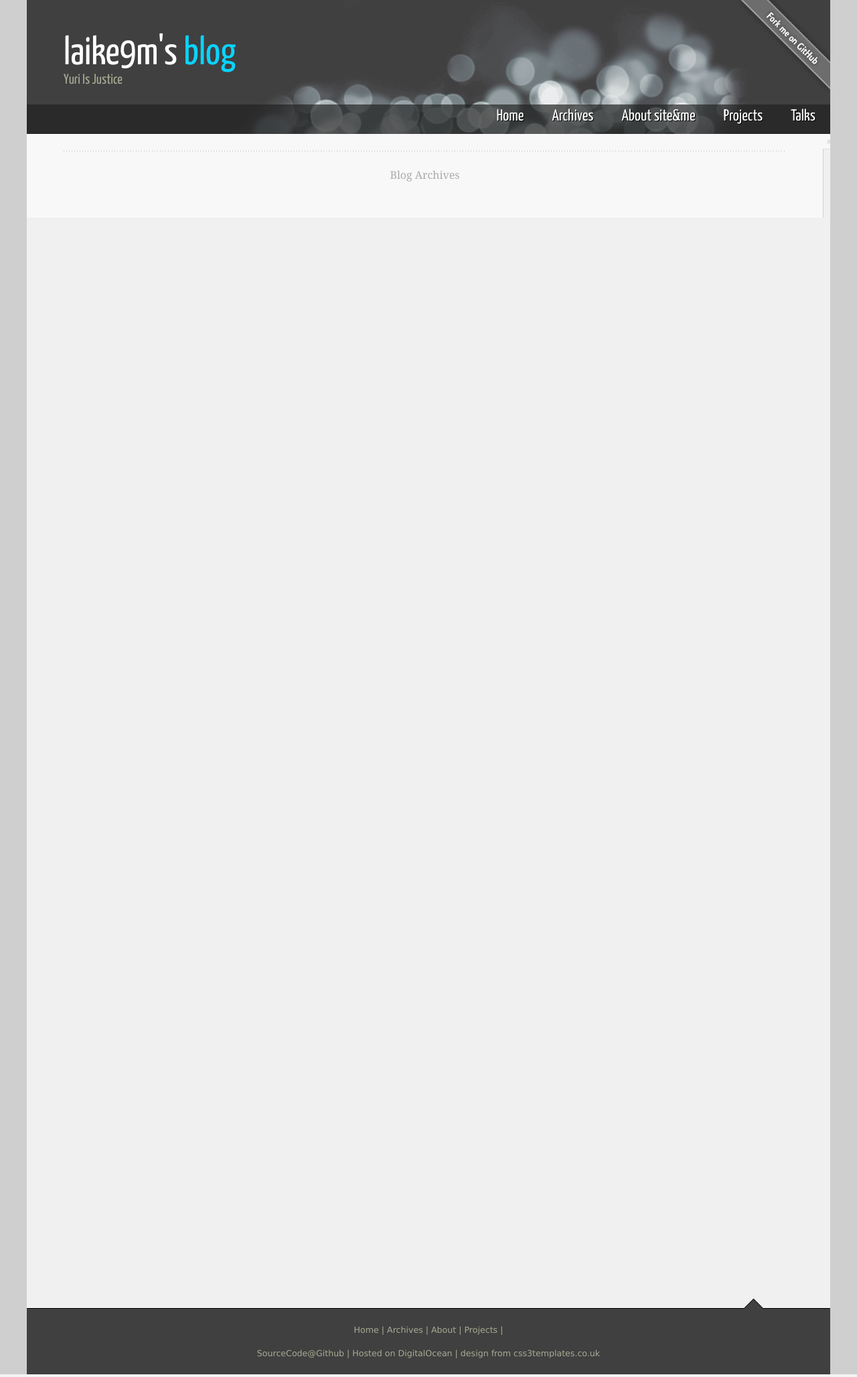
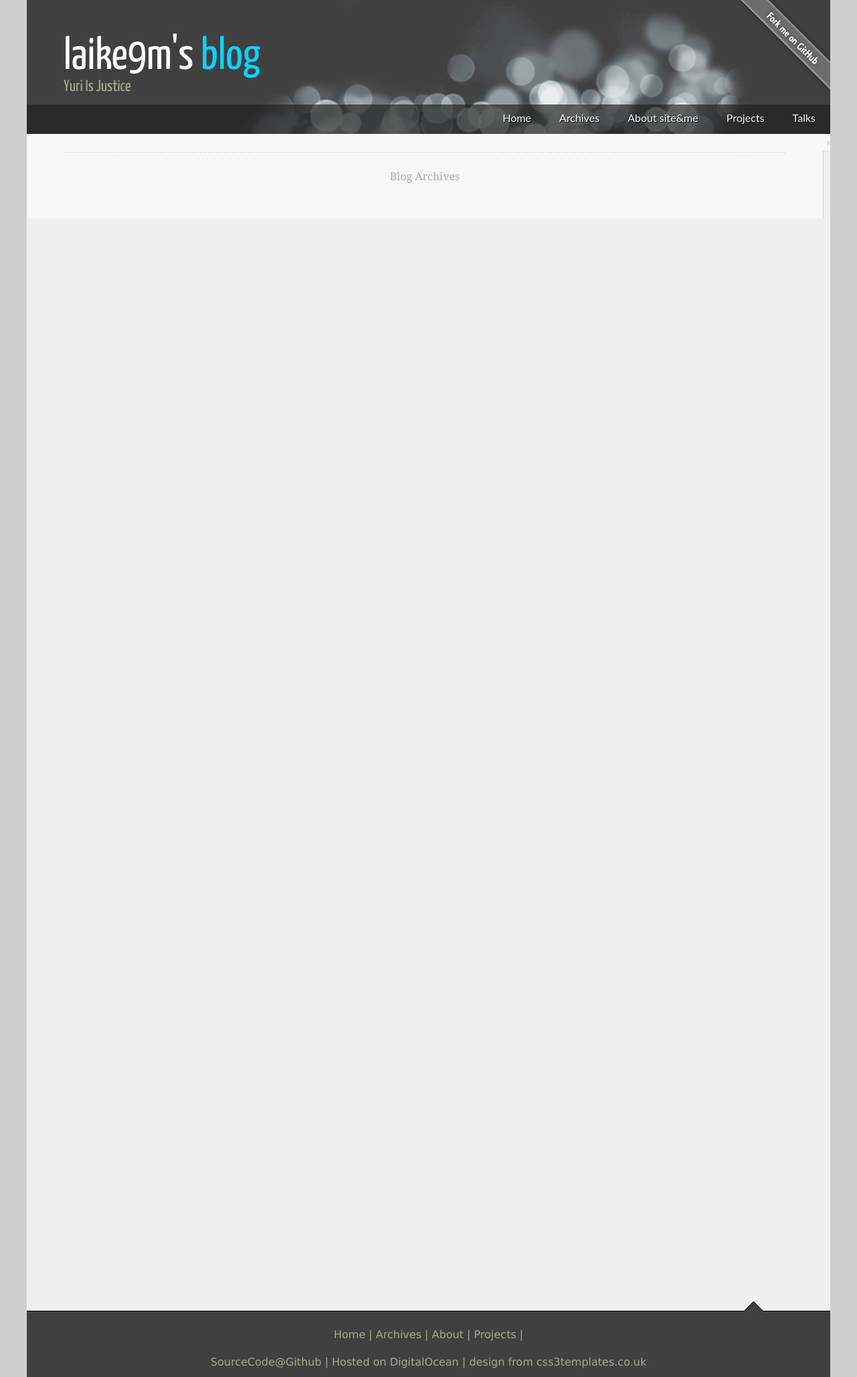
Before and after one commit to laike9m/My_Blog, a Django app: page / in a window 1280 px wide. Shown: the whole page at 67% size. Run offline with Django 3.2, Linux system fonts and the light colour scheme; data that the repository does not hold is empty; some libraries are stand-ins or nearby versions; some web fonts are replaced; grey boxes are pictures that could not be loaded.

Commit message:
Use rem instead of fixed font

```diff
--- a/css3two_blog/static/css3two_blog/css/article.css
+++ b/css3two_blog/static/css3two_blog/css/article.css
@@ -51,7 +51,6 @@ header {
 
 div.pagination {
   text-align: center;
-  font-size: 0.95em;
   position: relative;
   background: url("../images/title_bg.png") top left repeat-x;
   padding-top: 1.5em;
--- a/css3two_blog/static/css3two_blog/css/gfm.css
+++ b/css3two_blog/static/css3two_blog/css/gfm.css
@@ -1,7 +1,7 @@
 body {
   font-family: "Georgia", "冬青黑体简体中文", "Microsoft YaHei", "微软雅黑", SimSun,
     "宋体", Heiti, "黑体", arial, serif;
-  font-size: 14px;
+  font-size: 1rem; /* 16px */
   line-height: 1.6;
 }
 
@@ -82,61 +82,22 @@ p a code {
   color: #4183c4;
 }
 
-h1 tt,
-h1 code {
-  font-size: inherit;
-}
-
-h2 tt,
-h2 code {
-  font-size: inherit;
-}
-
-h3 tt,
-h3 code {
-  font-size: inherit;
-}
-
-h4 tt,
-h4 code {
-  font-size: inherit;
-}
-
-h5 tt,
-h5 code {
-  font-size: inherit;
-}
-
-h6 tt,
-h6 code {
-  font-size: inherit;
-}
-
 h1 {
-  font-size: 40px;
+  font-size: 2.5rem;
   color: black;
 }
 
 h2 {
-  font-size: 24px;
+  font-size: 1.5rem;
   color: black;
 }
 
 h3 {
-  font-size: 20px;
-}
-
-h4 {
-  font-size: 16px;
-}
-
-h5 {
-  font-size: 14px;
+  font-size: 1.25rem;
 }
 
 h6 {
   color: #777777;
-  font-size: 14px;
 }
 
 p,
@@ -222,7 +183,6 @@ dl {
 }
 
 dl dt {
-  font-size: 14px;
   font-weight: bold;
   font-style: italic;
   padding: 0;
@@ -428,8 +388,7 @@ pre code {
 pre {
   background-color: #1d1f21;
   border: 1px solid #cccccc;
-  font-size: 16px;
-  line-height: 19px;
+  line-height: 1.6;
   overflow: auto;
   padding-top: 6px;
   padding-bottom: 6px;
@@ -459,8 +418,17 @@ li > pre:last-child {
   vertical-align: middle;
 }
 
+article {
+  font-size: 1.5rem; /* 18px */
+}
+/*
+@media only screen and (max-width: 768px) {
+  article {
+    font-size: 1.5rem;
+  }
+} */
+
 article p:not(.meta) {
-  font-size: 16px;
   line-height: 1.7;
   margin-top: 1.25em;
   margin-bottom: 1.25em;
@@ -468,7 +436,6 @@ article p:not(.meta) {
 }
 
 article p:not(.meta) > li {
-  font-size: 17px;
   line-height: 36px;
   padding-bottom: 10px;
   padding-top: 10px;
--- a/css3two_blog/static/css3two_blog/css/style.css
+++ b/css3two_blog/static/css3two_blog/css/style.css
@@ -1,5 +1,6 @@
 html {
   height: 100%;
+  font-size: 16px;
 }
 
 * {
@@ -20,9 +21,6 @@ section {
 }
 
 body {
-  font:
-    normal 0.8em arial,
-    sans-serif;
   background-color: #cfcfcf;
   color: #000000;
 }
@@ -326,7 +324,6 @@ nav {
   width: 100%;
   margin: 0 0 0 0;
   float: left;
-  font-size: 120%;
   border-right: 1px solid #d0d0d0;
 }
 
@@ -345,7 +342,6 @@ nav {
 footer#site-footer {
   width: 100%;
   font-family: "lucida sans", sans-serif;
-  font-size: 90%;
   height: 60px;
   padding: 20px 0 5px 0;
   text-align: center;
@@ -609,12 +605,7 @@ ul#nav ul {
 
 ul#nav li a {
   padding: 7px 20px 6px 20px;
-  font:
-    170% "Yanone Kaffeesatz",
-    helvetica,
-    arial,
-    verdana,
-    sans;
+  font: 1.7rem;
   text-shadow: 1px 1px #000;
   text-decoration: none;
   color: #fff;
@@ -637,7 +628,6 @@ ul#nav li a:focus {
 
 .bio {
   padding-left: 8px;
-  font-size: 16px;
   font-family: "Alegreya Sans", "Yanone Kaffeesatz", "冬青黑体简体中文",
     "Microsoft YaHei", "微软雅黑", SimSun, "宋体", Heiti, "黑体", arial, serif;
   font-style: italic;
```
Also changed, not shown: pyproject.toml (+4 -6 lines), css3two_blog/templates/css3two_blog/blog_base.html (line endings or trailing spaces).
